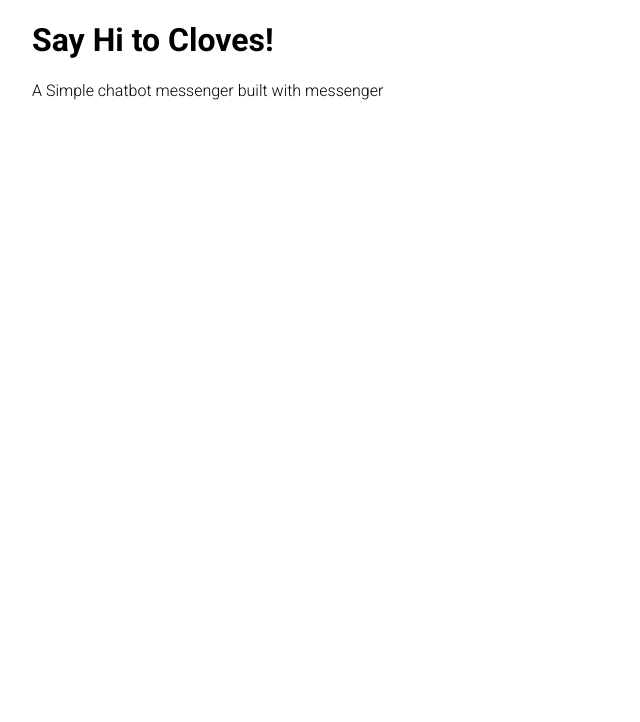
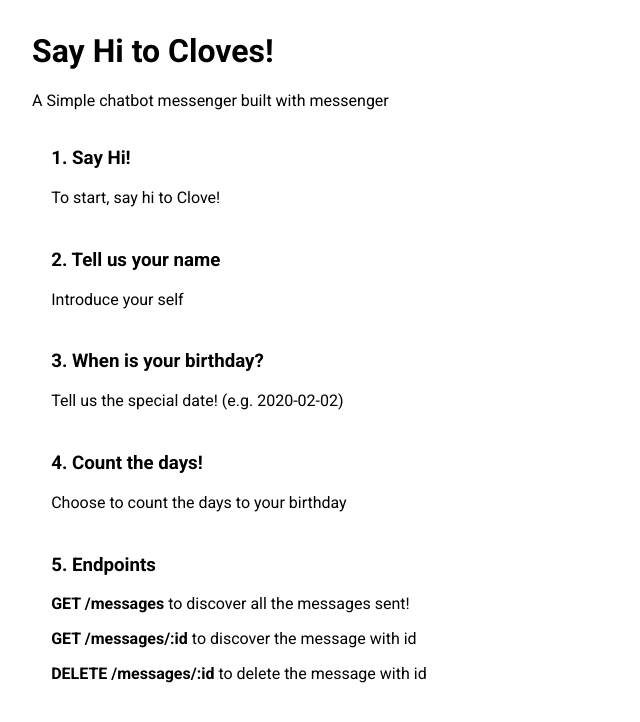
Before and after one commit to williammfu/asksteve-messenger, a website: page static/index.html in a window 1280 px wide. Shown: the whole page, without its empty margins (0-640 px from the left). Drawn offline with Linux system fonts and the light colour scheme.

Commit message:
a few fixes: data.js methods and html page

```diff
--- a/static/index.html
+++ b/static/index.html
@@ -3,28 +3,47 @@
 
 <head>
   <meta charset="utf-8" />
-  <link href="https://fonts.googleapis.com/css2?family=Roboto:wght@300;700&display=swap" rel="stylesheet">
-  <style>
-    body {
-      font-family: 'Roboto', serif;
-    }
-  </style>
+  <link href="https://fonts.googleapis.com/css2?family=Roboto:wght@400;700&display=swap" rel="stylesheet">
+  <link href="style.css" rel="stylesheet">
 </head>
 
-<body style="margin-left: 2rem;">
+<body>
   <h1>Say Hi to Cloves!</h1>
   <p>A Simple chatbot messenger built with messenger</p>
+  <div class="card container">
+    <h3>1. Say Hi!</h3>
+    <p>To start, say hi to Clove!</p>
+  </div>
+  <div class="card container">
+    <h3>2. Tell us your name</h3>
+    <p>Introduce your self</p>
+  </div>
+  <div class="card container">
+    <h3>3. When is your birthday?</h3>
+    <p>Tell us the special date! (e.g. 2020-02-02)</p>
+  </div>
+  <div class="card container">
+    <h3>4. Count the days!</h3>
+    <p>Choose to count the days to your birthday</p>
+  </div>
+  <div class="card container">
+    <h3>5. Endpoints</h3>
+    <p><b>GET /messages</b> to discover all the messages sent!</p>
+    <p><b>GET /messages/:id</b> to discover the message with id</p>
+    <p><b>DELETE /messages/:id</b> to delete the message with id</p>
+  </div>
+
   <!-- Messenger Chat Plugin Code -->
   <div id="fb-root"></div>
   <script>
-    window.fbAsyncInit = function() {
+    window.fbAsyncInit = function () {
       FB.init({
-        xfbml            : true,
-        version          : 'v10.0'
+        xfbml: true,
+        version: 'v10.0'
       });
     };
 
-    (function(d, s, id) {
+    (function (d, s, id) {
       var js, fjs = d.getElementsByTagName(s)[0];
       if (d.getElementById(id)) return;
       js = d.createElement(s); js.id = id;
@@ -34,9 +53,7 @@
   </script>
 
   <!-- Your Chat Plugin code -->
-  <div class="fb-customerchat"
-    attribution="page_inbox"
-    page_id="103030271928030">
+  <div class="fb-customerchat" attribution="page_inbox" page_id="103030271928030">
   </div>
 </body>
 
--- /dev/null
+++ b/static/style.css
@@ -0,0 +1,21 @@
+body {
+  margin: 2rem 0 2rem 2rem;
+  font-family: 'Roboto', serif;
+}
+
+.card {
+  margin: 0.2rem;
+  transition: 0.3s;
+  border-radius: 0.5rem;
+  width: 40%;
+}
+
+/* On mouse-over, add a deeper shadow */
+.card:hover {
+  box-shadow: 0 4px 6px 0 lightgray;
+}
+
+/* Add some padding inside the card container */
+.container {
+  padding: 2px 16px;
+}
```
Also changed, not shown: src/controller/message.controller.js (+6 -6 lines), src/data.js (+10 -1 lines), src/utils/messenger.js (+18 -12 lines).
